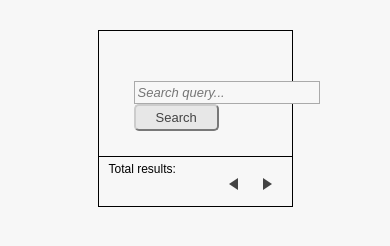
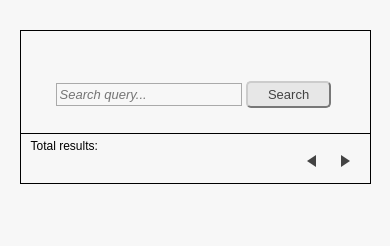
Before and after one commit to tachymetre/twitchy, a website: page index.html in a window 390 px wide. Drawn offline with Linux system fonts and the light colour scheme; no server answers.

Commit message:
modify the media query css

```diff
--- a/assets/css/index.css
+++ b/assets/css/index.css
@@ -22,7 +22,7 @@ a {
     display: block;
     margin: 30px auto;
     border: 1px solid #000;
-    width: 50%;
+    width: 60%;
     height: auto;
 }
 
--- a/assets/css/media-query.css
+++ b/assets/css/media-query.css
@@ -69,7 +69,7 @@
 }
 
 /* Media query for mobile devices (**MEDIUM**) */
-@media only screen and (min-device-width: 481px) and (max-device-width: 768px) {
+@media only screen and (min-device-width: 481px) and (max-device-width: 930px) {
 
     /*----------  General Universal Stylings  ----------*/
 
```
